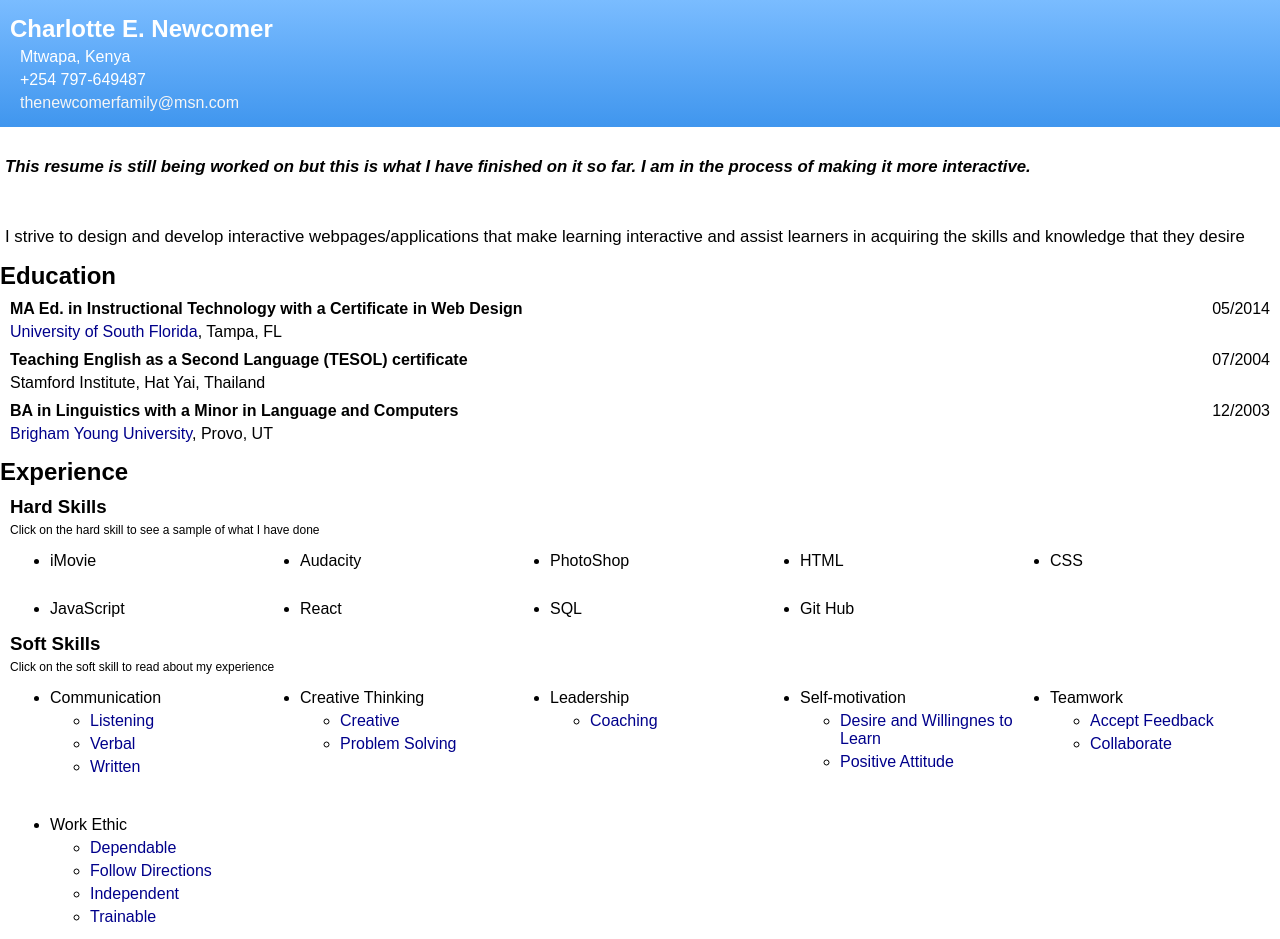
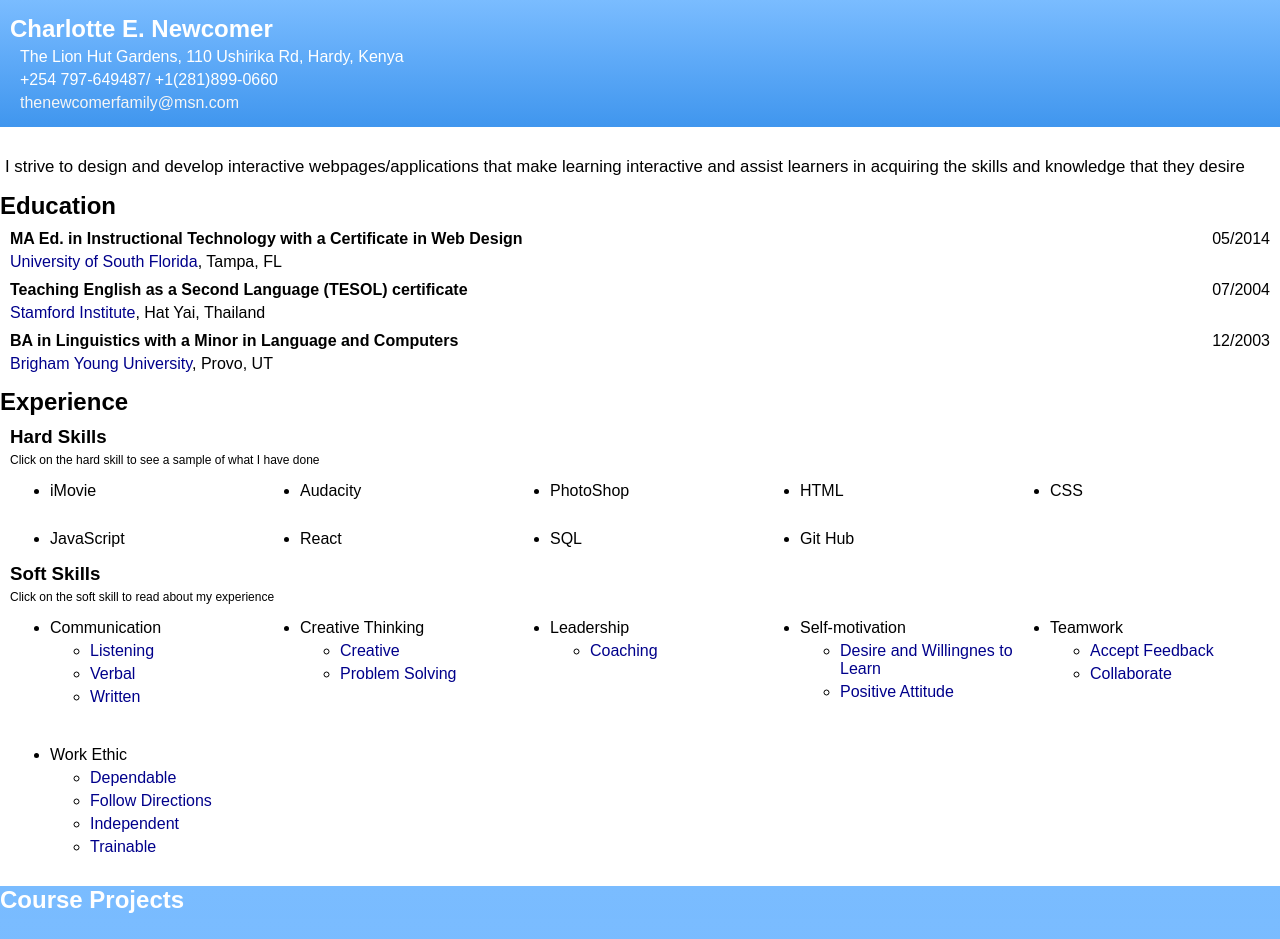
Before and after one commit to CharlotteNewcomer/resume, a plain HTML site: page index.html in a window 1280 px wide. Shown: the top 939 px of the page. Drawn offline with Linux system fonts and the light colour scheme.

Commit message:
changed contact info working on school links

```diff
--- a/index.html
+++ b/index.html
@@ -8,32 +8,31 @@
         <nav class="zone blue main-nav">
             <h1>Charlotte E. Newcomer</h1>
             <ul class="heading">
-                <li>Mtwapa, Kenya</li>
-                <li>+254 797-649487<li>
+                <li> The Lion Hut Gardens, 110 Ushirika Rd, Hardy, Kenya
+                    </li>
+                <li>+254 797-649487/ +1(281)899-0660 </li>
                 <li><a href="">thenewcomerfamily@msn.com</a></li>
             </ul>
         </nav>
         <div class= "section zone statement">
             <br/>
-            <p class="note"> This resume is still being worked on but this is what I have finished on it so far.  I am in the process of making it more interactive.</p>
-           <br/>
-           <br/>
+
             <p> I strive to design and develop interactive webpages/applications that make learning interactive and assist learners in acquiring the skills and knowledge that they desire</p>
         </div>
         <div class="section zone education">
             <h2>Education</h2>
             <div class="university">
                 <div class="program">MA Ed. in Instructional Technology with a Certificate in Web Design </div>					             <div class="completion">05/2014</div>
-                <div class="school"><a href="www.usf.edu">University of South Florida</a>, Tampa, FL</div>
+                <div class="school"><a href="www.usf.edu" target="_blank" >University of South Florida</a>, Tampa, FL</div>
             </div>
             <div class="university">
                 <div class="program"> Teaching English as a Second Language (TESOL) certificate </div>
                 <div class="completion">07/2004</div>
-                <div class="school">Stamford Institute, Hat Yai, Thailand </div>
+                <div class="school"><a href='http://stamfordcollege.20fr.com/about.html' target="_blank" >Stamford Institute</a>, Hat Yai, Thailand </div>
             </div>
             <div class="university">
                 <div class="program">BA in Linguistics with a Minor in Language and Computers </div>					             <div class="completion">12/2003</div>
-                <div class="school"><a href="www.byu.edu">Brigham Young University</a>, Provo, UT</div>
+                <div class="school"><a href="www.byu.edu" target="_blank" >Brigham Young University</a>, Provo, UT</div>
             </div>
         </div>
 
```
